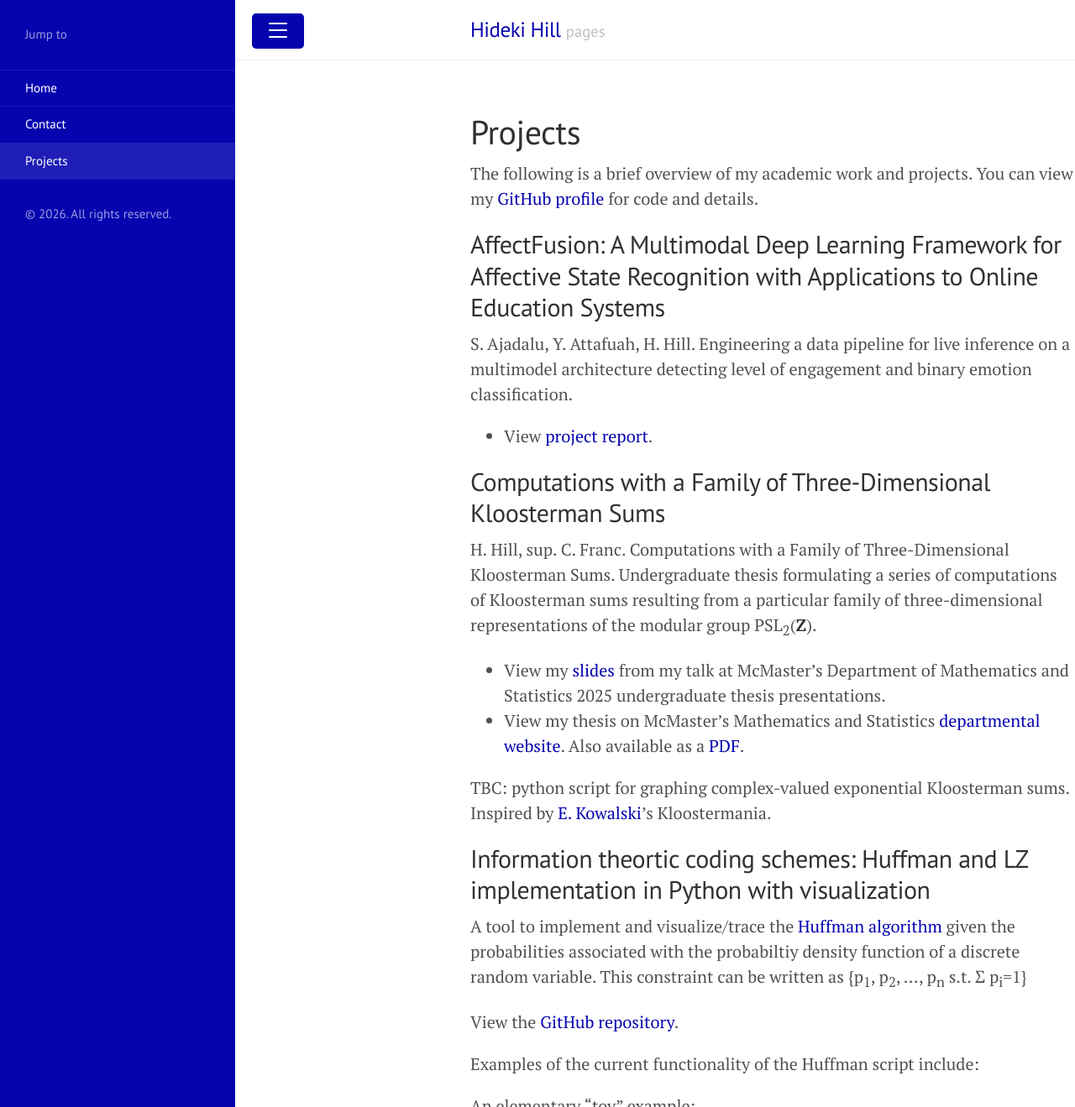
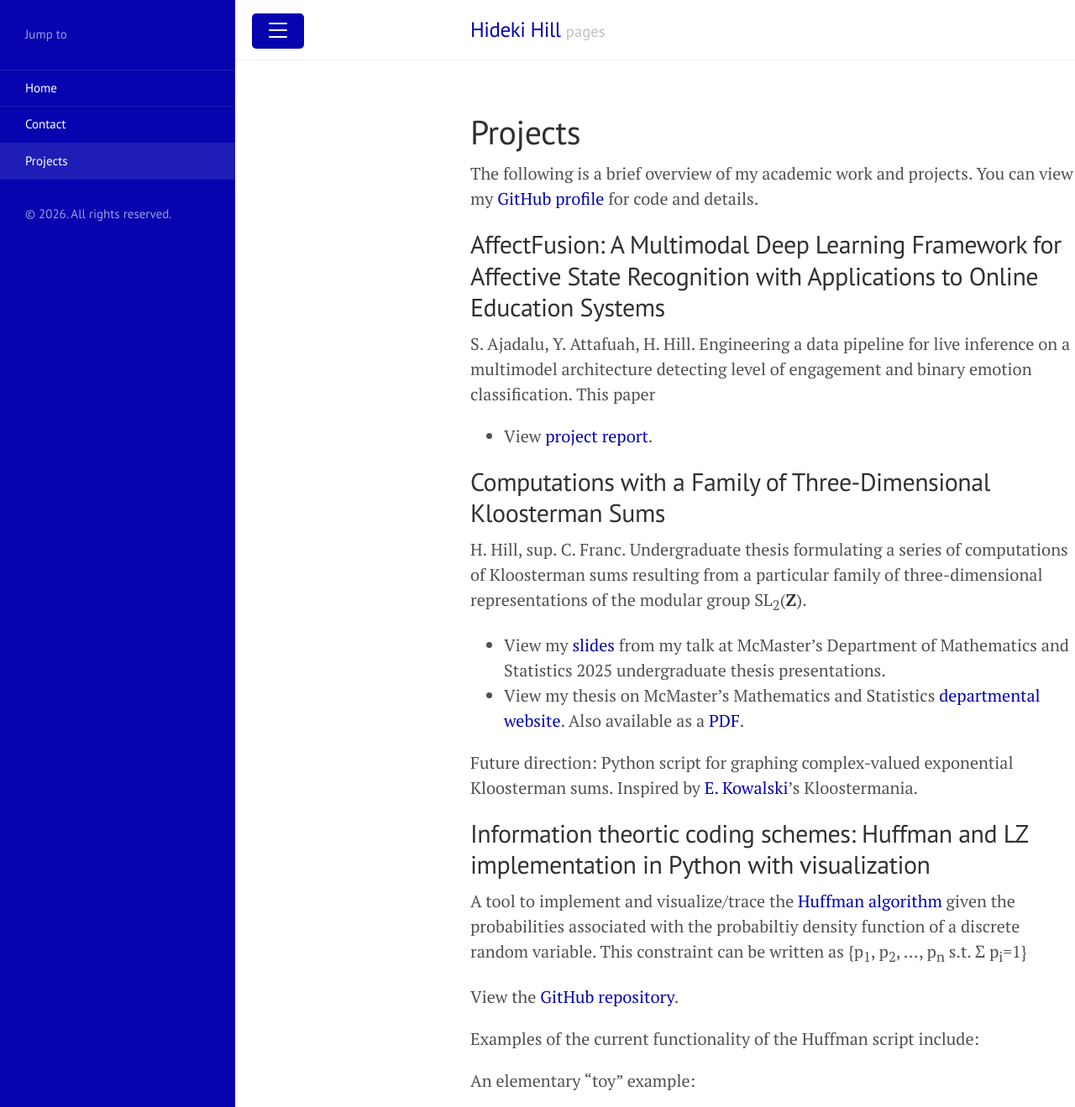
Before and after one commit to hidekihill/hidekihill.github.io, a Jekyll site: the page built from projects.md, in a window 1280 px wide and 1400 px high, cut to the strip 0-1319 px from the top of the window. Shown: the whole strip at 84% size. Built offline with Jekyll 4.4.1, drawn with Linux system fonts in a browser that asks for light colours; some of the changed text lies outside the part shown.

Commit message:
Update projects.md

```diff
--- a/projects.md
+++ b/projects.md
@@ -6,17 +6,17 @@ title: Projects
 The following is a brief overview of my academic work and projects. You can view my <a href="https://github.com/hidekihill">GitHub profile</a> for code and details.
 
 ## AffectFusion: A Multimodal Deep Learning Framework for Affective State Recognition with Applications to Online Education Systems
-S. Ajadalu, Y. Attafuah, H. Hill. Engineering a data pipeline for live inference on a multimodel architecture detecting level of engagement and binary emotion classification.
+S. Ajadalu, Y. Attafuah, H. Hill. Engineering a data pipeline for live inference on a multimodel architecture detecting level of engagement and binary emotion classification. This paper
 * View <a href="https://hidekihill.github.io/1513_Report_Public_copy.pdf">project report</a>.
 
 ## Computations with a Family of Three-Dimensional Kloosterman Sums
-H. Hill, sup. C. Franc. Computations with a Family of Three-Dimensional Kloosterman Sums. Undergraduate thesis formulating a series of computations of Kloosterman sums resulting from a particular family of three-dimensional representations of the modular group PSL<sub>2</sub>(**Z**).
+H. Hill, sup. C. Franc. Undergraduate thesis formulating a series of computations of Kloosterman sums resulting from a particular family of three-dimensional representations of the modular group SL<sub>2</sub>(**Z**).
 
 * View my <a href="https://hidekihill.github.io/HidekiHill_ThesisTalk_slides.pdf">slides</a> from my talk at McMaster's Department of Mathematics and Statistics 2025 undergraduate thesis presentations.
 * View my thesis on McMaster's Mathematics and Statistics <a href="https://math.mcmaster.ca/undergraduate/useful-links/undergraduate-research-projects/">departmental website</a>. Also available as a
-  <a href="https://hidekihill.github.io/HidekiHill_Dec2025.pdf">PDF</a>.
+  <a href="https://hidekihill.github.io/Hideki_Thesis_Dec2025.pdf">PDF</a>.
 
-TBC: python script for graphing complex-valued exponential Kloosterman sums. Inspired by <a href="https://blogs.ethz.ch/kowalski/the-kloostermania-page/">E. Kowalski</a>'s Kloostermania.
+Future direction: Python script for graphing complex-valued exponential Kloosterman sums. Inspired by <a href="https://blogs.ethz.ch/kowalski/the-kloostermania-page/">E. Kowalski</a>'s Kloostermania.
 
 ## Information theortic coding schemes: Huffman and LZ implementation in Python with visualization
 A tool to implement and visualize/trace the <a href="https://en.wikipedia.org/wiki/Huffman_coding">Huffman algorithm</a> given the probabilities associated with the probabiltiy density function of a discrete random variable. This constraint can be written as {p<sub>1</sub>, p<sub>2</sub>, ..., p<sub>n</sub> s.t. &Sigma; p<sub>i</sub>=1}
```
Also changed, not shown: other parts of projects.md (+4 -4 lines).
